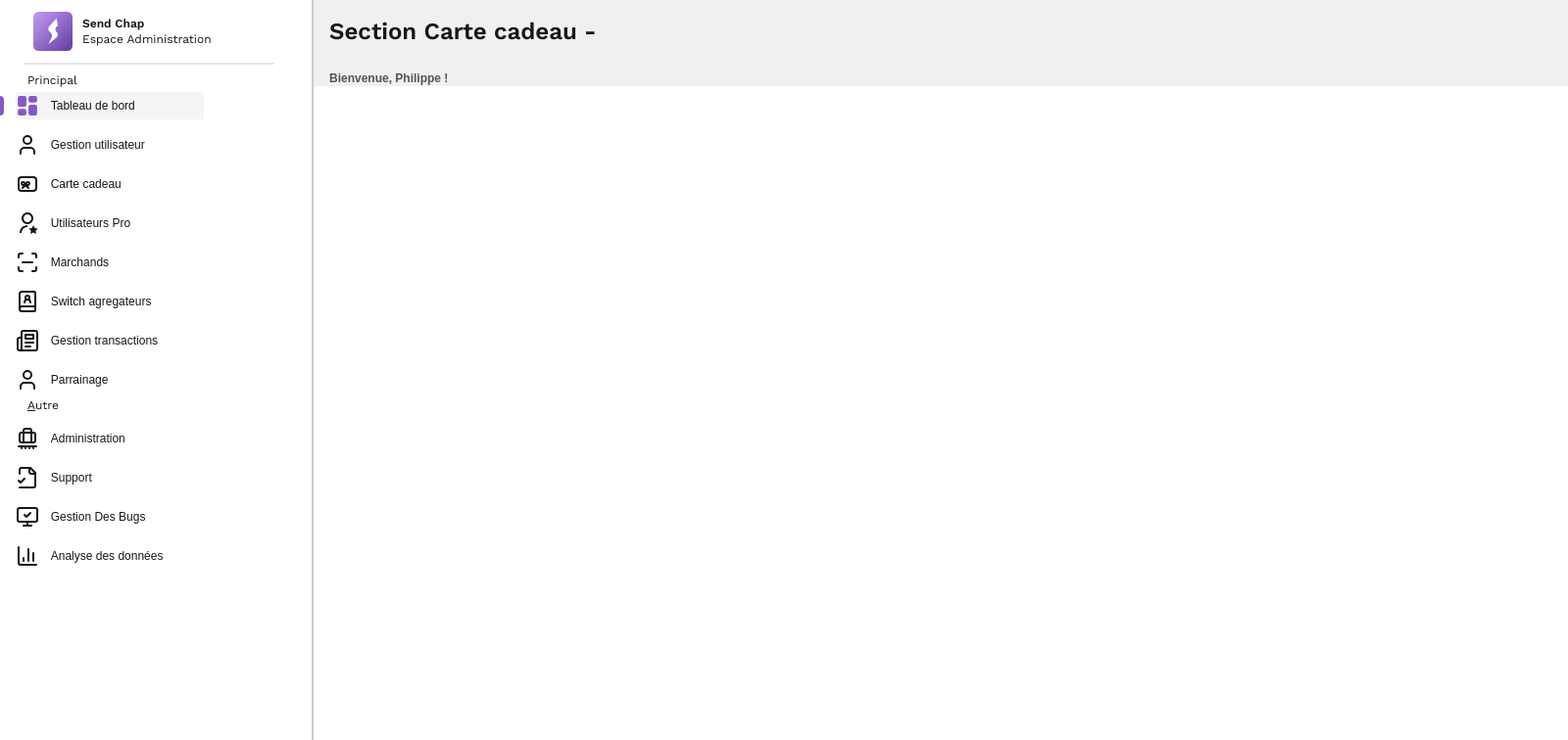
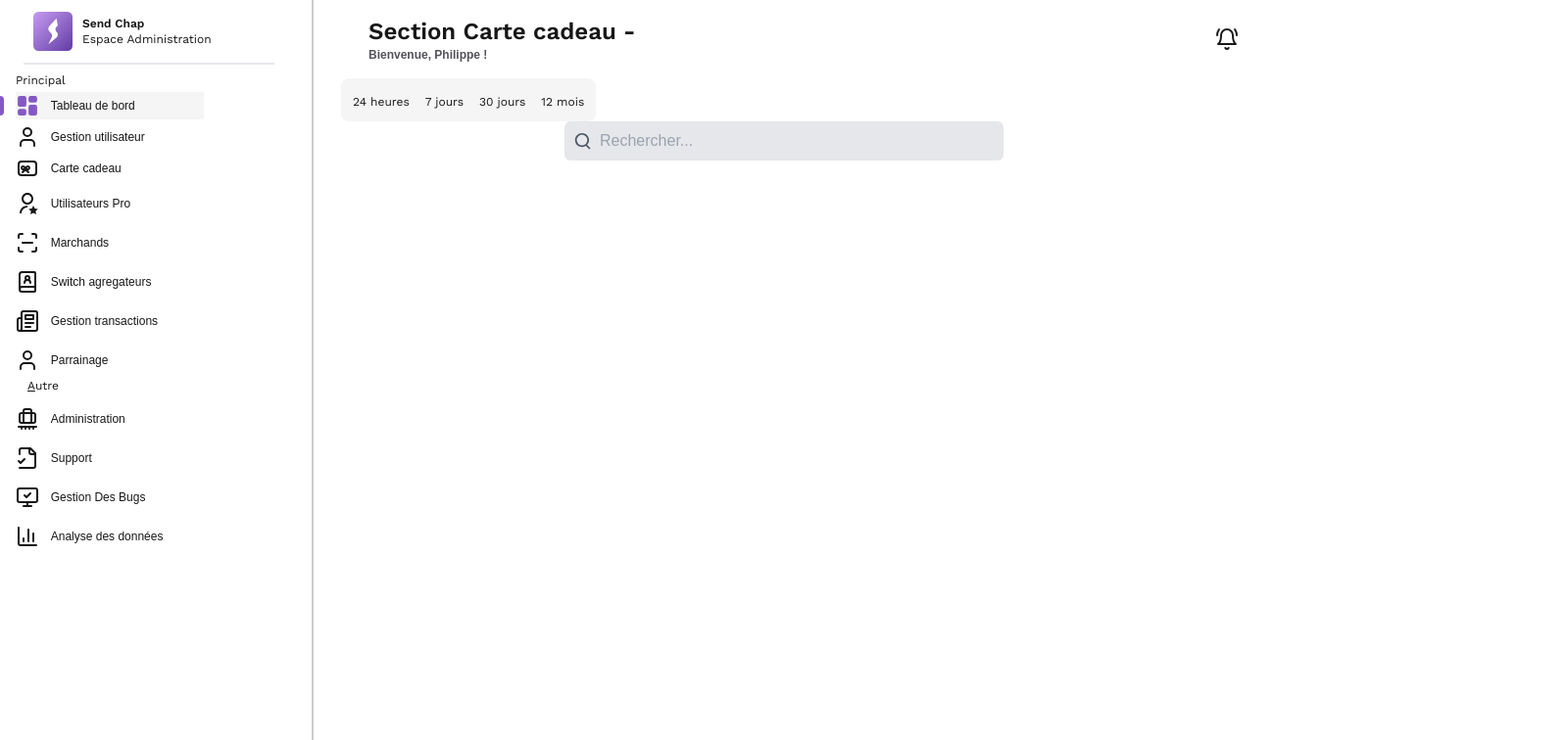
Before and after one commit to NOEL-MARIE/Dash_sd-chap, a Next.js app: page /Tab-bord in a window 1280 px wide. Shown: the top 756 px of the page at 98% size, 1600 px wide, since content can reach past the window. Built offline with nearby package versions, Linux system fonts and the light colour scheme.

Commit message:
conception pge tab-bord avec les filtres

```diff
--- a/app/Cartecadeau/page.tsx
+++ b/app/Cartecadeau/page.tsx
@@ -1,37 +1,41 @@
 "use client";
 
+import { BellRing } from "lucide-react";
 // Importation des composants nécessaires
 import Dashboard from "../component/page";
 
-export default function CarteCadeau(
-) {
+export default function CarteCadeau() {
   return (
     <>
       {/* Composant Dashboard */}
       <Dashboard />
 
       {/* Conteneur fixe pour la section */}
-      <div className="ml-96 fixed h-full">
-        <main className="w-full h-full">
+      <div className="ml-80  flex flex-col  h-32 ">
+        <main className="w-full  h-full">
           {/* Section principale de contenu */}
-          <div className=" w-full h-full">
-            <div className="pl-4 pt-4 flex flex-col">
+          <div className=" ml-10border shadow-sm p-4 flex items-center justify-between">
+            <div>
               {/* Titre de la section */}
-              <div>
-                <p
-                  className={`font-semibold font-WorkSans text-2xl
-              `}
-                >
+              <p className="font-semibold font-WorkSans text-2xl">
                 Section Carte cadeau -
               </p>
-                <br />
+
               {/* Message de bienvenue */}
               <p className="font-semibold text-xs text-zinc-600">
                 Bienvenue, Philippe !
               </p>
             </div>
+
+            {/* Icône de la cloche */}
+            <div>
+              <BellRing />
             </div>
           </div>
+
+          {/* section des graphiques "debut" */}
+          <div></div>
+          {/* section des graphiques "fin" */}
         </main>
       </div>
     </>
--- a/app/Tab-bord/page.tsx
+++ b/app/Tab-bord/page.tsx
@@ -1,5 +1,6 @@
 "use client";
 
+import { BellRing } from "lucide-react";
 // Importation des composants nécessaires
 import Dashboard from "../component/page";
 
@@ -10,39 +11,93 @@ export default function CarteCadeau() {
       <Dashboard />
 
       {/* Conteneur fixe pour la section */}
-      <div className="ml-80  w-full h-full bg-[#f1f0f0]">
-        <main className="">
-
-
-
-          {/* section du haut "debut" */}
-          <div className=" w-full h-full">
-            <div className="pl-4 pt-4 flex flex-col">
+      <div className="ml-80  flex flex-col  ">
+        <main className="w-full  h-full">
+          {/* Section principale de contenu */}
+          <div className=" ml-10  p-4 flex items-center justify-between">
+            <div>
               {/* Titre de la section */}
-              <div>
-                <p
-                  className={`font-semibold font-WorkSans text-2xl
-              `}
-                >
+              <p className="font-semibold font-WorkSans text-2xl">
                 Section Carte cadeau -
               </p>
-                <br />
+
               {/* Message de bienvenue */}
               <p className="font-semibold text-xs text-zinc-600">
                 Bienvenue, Philippe !
               </p>
             </div>
+
+            {/* Icône de la cloche */}
+            <div>
+              <BellRing />
             </div>
           </div>
-          {/* section du haut "fin" */}
 
-
-
-
-
-          {/* section du bas "debut" */}
+          {/* section des filtres "debut" */}
+          <div>
+            {/* les filtres de dates  ======DEBUT====== */}
+            <div>
+              <ul
+                className={`bg-[#F5F5F5] h-11 flex w-fit justify-center ml-7 rounded-lg`}
+              >
+                <button>
+                  {" "}
+                  <li
+                    className={` flex text-xs font-WorkSans hover:font-semibold hover:bg-white h-9 pt-3 pl-2 ml-1 pr-2 rounded-lg`}
+                  >
+                    24 heures
+                  </li>
+                </button>
+                <button>
+                  <li
+                    className={` text-xs font-WorkSans hover:font-semibold hover:bg-white h-9 pt-3 pl-2 pr-2 rounded-lg`}
+                  >
+                    7 jours
+                  </li>
+                </button>
+                <button>
+                  <li
+                    className={` text-xs font-WorkSans hover:font-semibold hover:bg-white h-9 pt-3 pl-2 pr-2 rounded-lg`}
+                  >
+                    30 jours
+                  </li>
+                </button>
+                <button>
+                  <li
+                    className={` text-xs font-WorkSans hover:font-semibold hover:bg-white h-9 pt-3 pl-2 pr-2 rounded-lg mr-1`}
+                  >
+                    12 mois
+                  </li>
+                </button>
+              </ul>
+            </div>
+            {/* les filtres de dates  ======FIN====== */}
+          </div>
+          {/* section des filtres "fin" */}
+          <div className="flex items-center bg-gray-200 p-2 rounded-md max-w-md mx-auto">
+            <svg
+              xmlns="http://www.w3.org/2000/svg"
+              className="h-5 w-5 text-gray-600 mr-2"
+              fill="none"
+              viewBox="0 0 24 24"
+              stroke="currentColor"
+              strokeWidth="2"
+            >
+              <path
+                strokeLinecap="round"
+                strokeLinejoin="round"
+                d="M21 21l-4.35-4.35m0 0a7.5 7.5 0 111.06-1.06m-1.06 1.06L21 21z"
+              />
+            </svg>
+            <input
+              type="text"
+              placeholder="Rechercher..."
+              className="flex-grow bg-transparent outline-none text-gray-700"
+            />
+          </div>
+          {/* section des graphiques "debut" */}
           <div></div>
-          {/* section du bas "fin" */}
+          {/* section des graphiques "fin" */}
         </main>
       </div>
     </>
--- a/app/component/page.tsx
+++ b/app/component/page.tsx
@@ -73,7 +73,7 @@ export default function Dashboard() {
     <>
       {/* {`w-96 h-full max-sm:w-56 max-sm:transition-all max-sm:duration-1000 fixed ${style.dash} max-lg:w-56 max-lg:transition-all max-lg:duration-1000`} */}
 
-      <main className="w-96 h-full">
+      <main className="w-96  h-full">
         <div
           className={` ${style.dash}  fixed  border-r-2 hover:border-[#CCCCCC]  lg:w-80 max-sm:w-52 h-full
         max-md:w-40 md:h-full`}
@@ -113,25 +113,31 @@ export default function Dashboard() {
 
           <div className=" flex flex-col">
             <div className="flex flex-col mt-2 ">
-              <p className="font-WorkSans text-xs ml-3 md:ml-7 ">Principal</p>
+              <p className="font-WorkSans text-xs  md:ml-4 ">Principal</p>
               <ul className={``}>
+                <li>
+                  {" "}
                   <Link
                     href="/Tab-bord"
-                  className="flex  w-52 h-9 rounded-lg  items-center space-x-3 transition-all duration-300"
+                    className="flex   w-52 mt-1 rounded-lg  items-center space-x-3 transition-all duration-300"
                     onMouseEnter={() => setDashHover(true)} // Hover
                     onMouseLeave={() => setDashHover(false)} // Fin du hover
                   >
                     {/* Indicateur violet */}
                     <div
                       className={`w-1 h-5 rounded-r-lg transition-all duration-300 ${
-                      chemin === "/Tab-bord" ? "bg-[#8559C5]" : "bg-transparent"
+                        chemin === "/Tab-bord"
+                          ? "bg-[#8559C5]"
+                          : "bg-transparent"
                       }`}
                     ></div>
 
-                  {/* Conteneur principal du contenu */}
+                    {/* Conteneur principal du contenu des liens */}
                     <div
                       className={`flex w-full items-center space-x-3 h-7 transition-all duration-300 ${
-                      DashHover || chemin === "/Tab-bord" ? "bg-[#F5F5F5]" : ""
+                        DashHover || chemin === "/Tab-bord"
+                          ? "bg-[#F5F5F5]"
+                          : ""
                       }`}
                     >
                       {/* Icône du lien */}
@@ -153,10 +159,13 @@ export default function Dashboard() {
                       <p className="text-xs">Tableau de bord</p>
                     </div>
                   </Link>
+                </li>
 
+                <li>
+                  {" "}
                   <Link
                     href="/Gestion-user"
-                  className="flex mt-1 w-52 h-9 rounded-lg  items-center space-x-3 transition-all duration-300"
+                    className="flex mt-1 w-52  rounded-lg  items-center space-x-3 transition-all duration-300"
                     onMouseEnter={() => setUserhover(true)} // Hover
                     onMouseLeave={() => setUserhover(false)} // Fin du hover
                   >
@@ -196,10 +205,11 @@ export default function Dashboard() {
                       <p className="text-xs">Gestion utilisateur </p>
                     </div>
                   </Link>
+                </li>
 
                 <Link
                   href="/Cartecadeau"
-                  className="flex mt-1 w-52 h-9 rounded-lg  items-center space-x-3 transition-all duration-300"
+                  className="flex  w-52 mt-1  rounded-lg  items-center space-x-3 transition-all duration-300"
                   onMouseEnter={() => setCardhover(true)} // Hover
                   onMouseLeave={() => setCardhover(false)} // Fin du hover
                 >
```
Also changed, not shown: 1 other file (tests, documents, lock files or other folders). Lines whose indentation alone changed are shown as unchanged.
